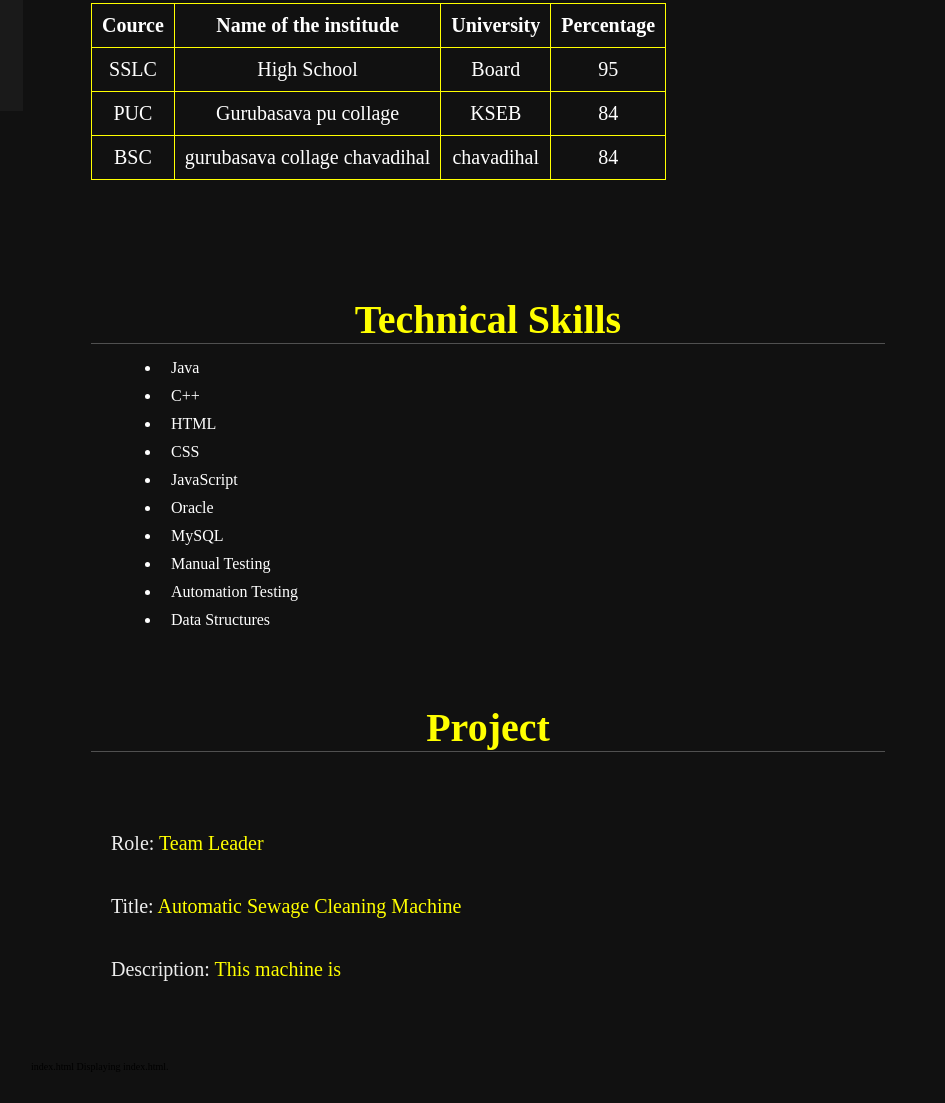
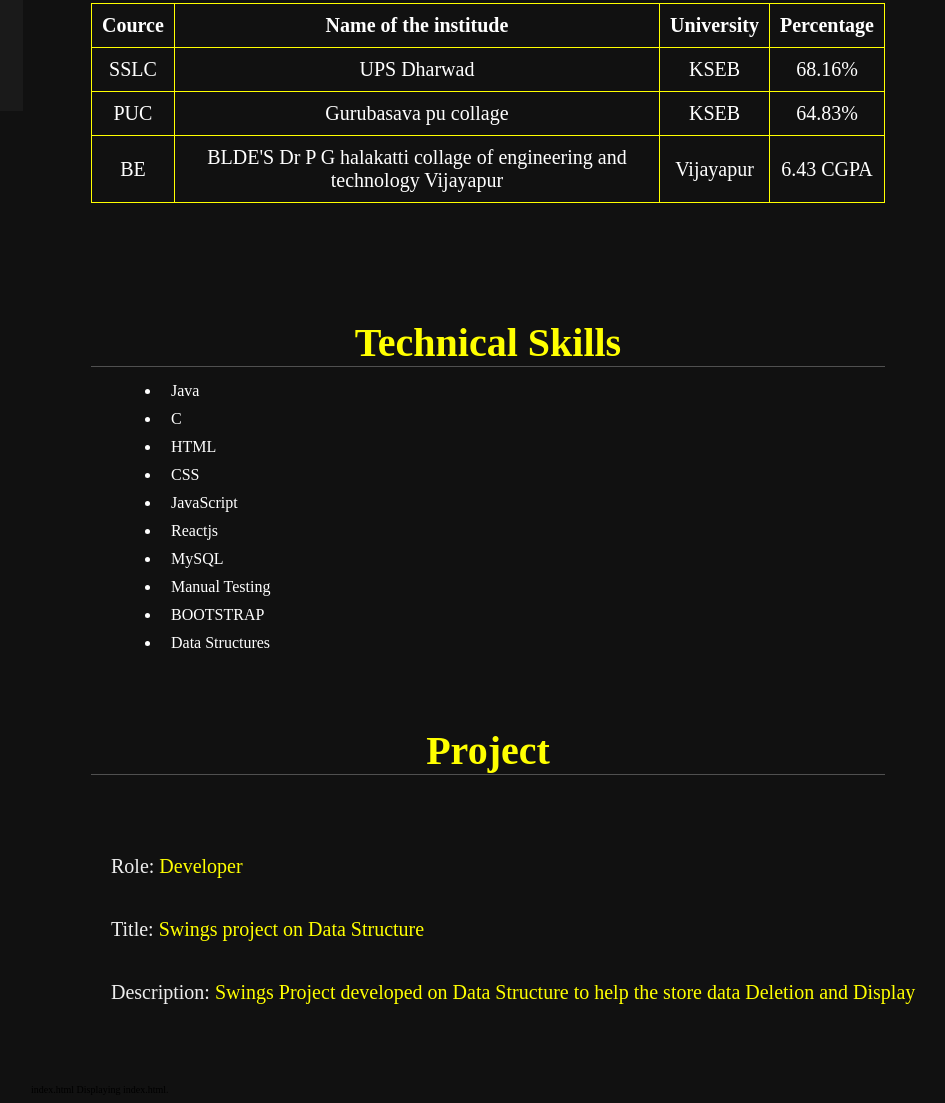
Before and after one commit to MahanteshMuttagi/portfolio, a plain HTML site: page index.html in a window 1280 px wide. Shown: the part 689-1792 px from the top of the page, without its empty margins (327-1272 px from the left). Before the commit the page ends 1769 px from the top, so only its background shows below. Drawn offline with Linux system fonts and the light colour scheme.

Commit message:
Update index.html
Changed the some important data

```diff
--- a/index.html
+++ b/index.html
@@ -28,11 +28,11 @@
         <h1 class="heading"><span>Details About Me</span></h1>
         <div class="Row">
         <div class="det">
-             <h3><span>Name: </span>sachin bhuyyar</h3>
+             <h3><span>Name: </span>Mahantesh Muttagi</h3>
              <h3><span>Age: </span>25</h3>
              <h3><span>Gender: </span>male</h3>
-             <h3><span>Email: </span>sachinbhuyyar31@gmail.com</h3>
-             <h3><span>Phone_no: </span>8618641010</h3>
+             <h3><span>Email: </span>mahanteshmuttagi1@gmail.com</h3>
+             <h3><span>Phone_no: </span>7760841244</h3>
         </div>
     </div>
     </section>
@@ -47,21 +47,21 @@
         </tr>
         <tr>
             <td>SSLC</td>
-            <td>High School</td>
-            <td>Board</td>
-            <td>95</td>
+            <td>UPS Dharwad</td>
+            <td>KSEB</td>
+            <td>68.16%</td>
         </tr>
         <tr>
             <td>PUC</td>
             <td>Gurubasava pu collage</td>
             <td>KSEB</td>
-            <td>84</td>
+            <td>64.83%</td>
         </tr>
         <tr>
-            <td>BSC</td>
-            <td> gurubasava collage chavadihal</td>
-            <td>chavadihal</td>
-            <td>84</td>
+            <td>BE</td>
+            <td> BLDE'S Dr P G halakatti collage of engineering and technology Vijayapur</td>
+            <td>Vijayapur</td>
+            <td>6.43 CGPA</td>
         </tr>
     </table>
 </section>
@@ -71,14 +71,14 @@
     <div>
     <ul id="lis">
         <li>Java</li>
-        <li>C++</li>
+        <li>C</li>
         <li>HTML</li>
         <li>CSS</li>
         <li>JavaScript</li>
-        <li>Oracle</li>
+        <li>Reactjs</li>
         <li>MySQL</li>
         <li>Manual Testing</li>
-        <li>Automation Testing</li>
+        <li>BOOTSTRAP</li>
         <li>Data Structures</li>
     </ul>
 </div>
@@ -87,9 +87,9 @@
     <h1 class="heading"><span>Project</span></h1>
     <div class="Row">
         <div class="det">
-    <h3><span>Role: </span>Team Leader</h3>
-    <h3><span>Title: </span>Automatic Sewage Cleaning Machine</h3>
-    <h3><span>Description: </span>This machine is  </h3>
+    <h3><span>Role: </span>Developer</h3>
+    <h3><span>Title: </span>Swings project on Data Structure</h3>
+    <h3><span>Description: </span>Swings Project developed on Data Structure to help the store data Deletion and Display</h3>
             </div>
 </div>
 </section>
```
